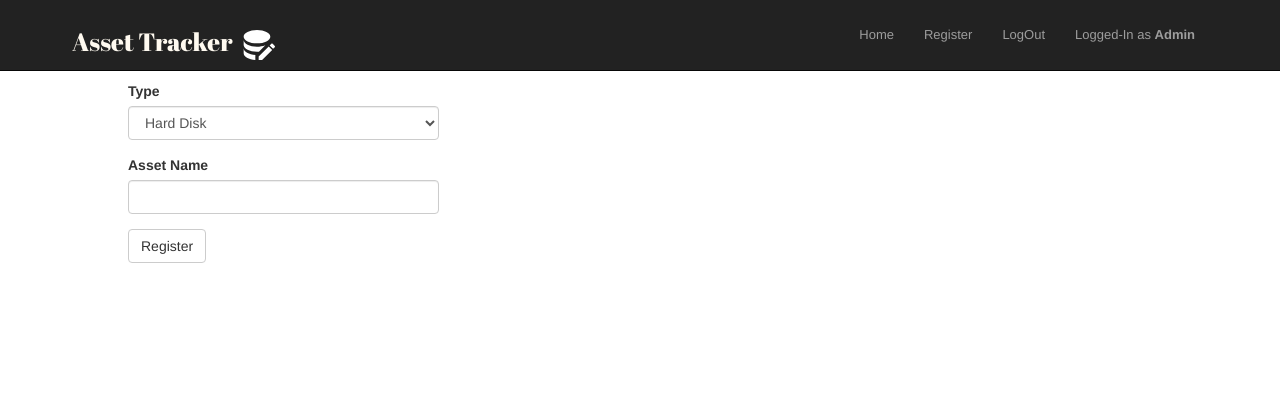
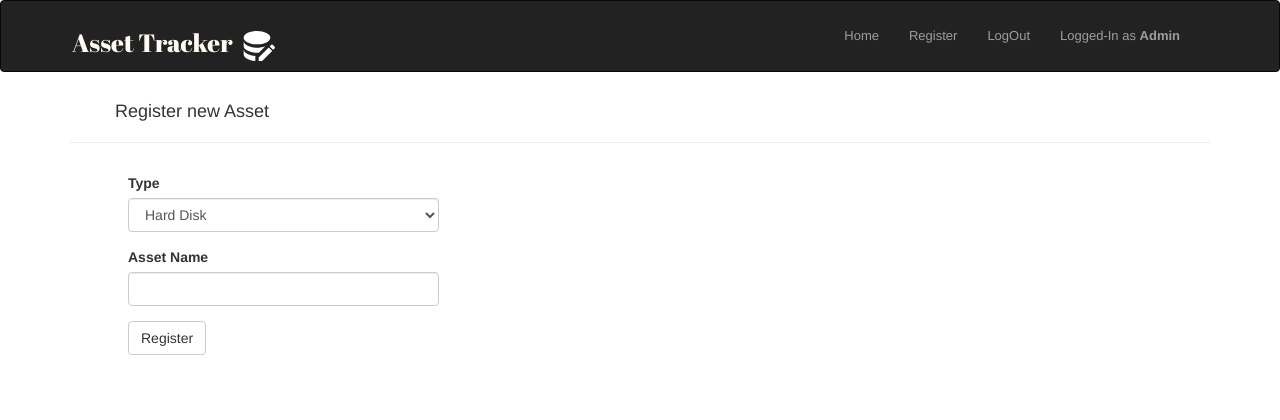
Before and after one commit to BharatKammakatla/Asset-Tracker, a Flask app: page /register/asset in a window 1280 px wide. Shown: the top 420 px of the page. Run offline with Flask 2, Linux system fonts and the light colour scheme; a user stored in the database is signed in; some libraries are stand-ins or nearby versions.

Commit message:
Reverted navbar to be default style

```diff
--- a/app/asset/templates/base.html
+++ b/app/asset/templates/base.html
@@ -59,7 +59,7 @@
         </div>
     </div>
     -->
-    <nav class="navbar navbar-inverse navbar-fixed-top">
+    <nav class="navbar navbar-inverse">
         <div class="container">
             <div class="navbar-header">
                 <button type="button" class="navbar-toggle collapsed" data-toggle="collapse"
```
